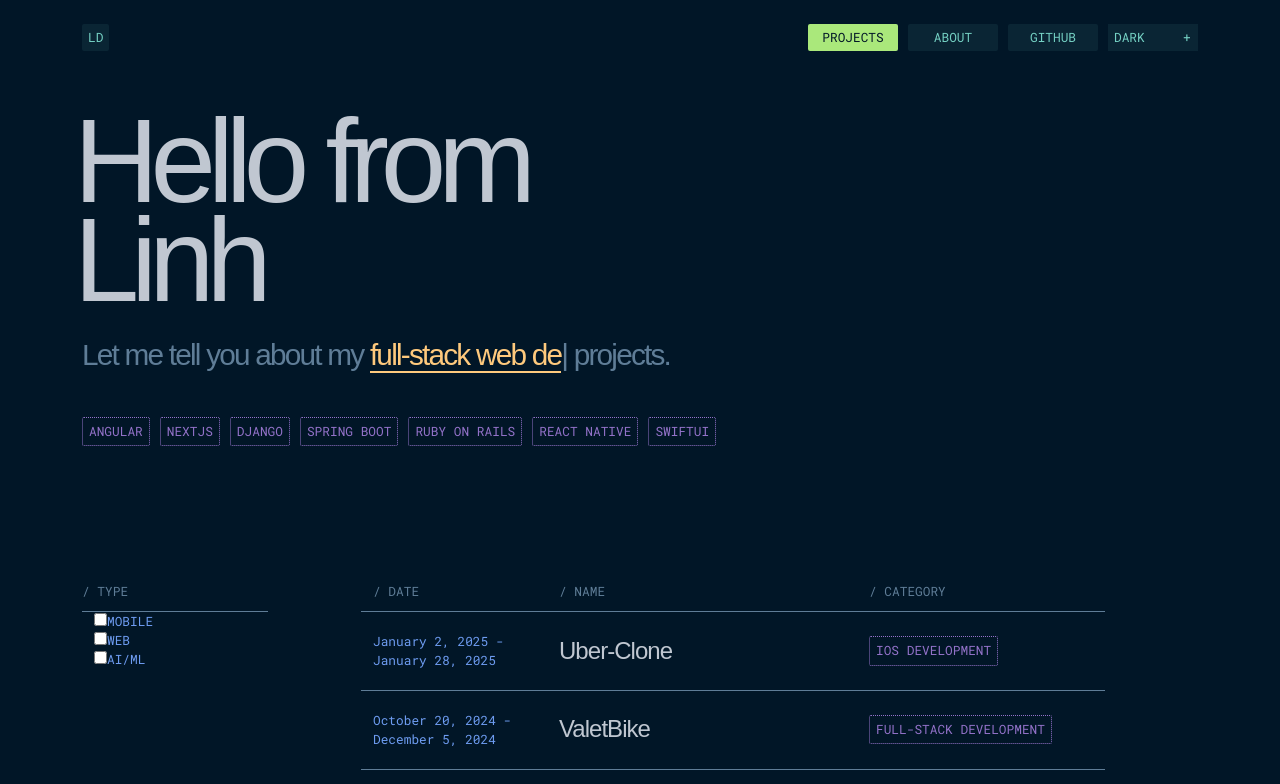
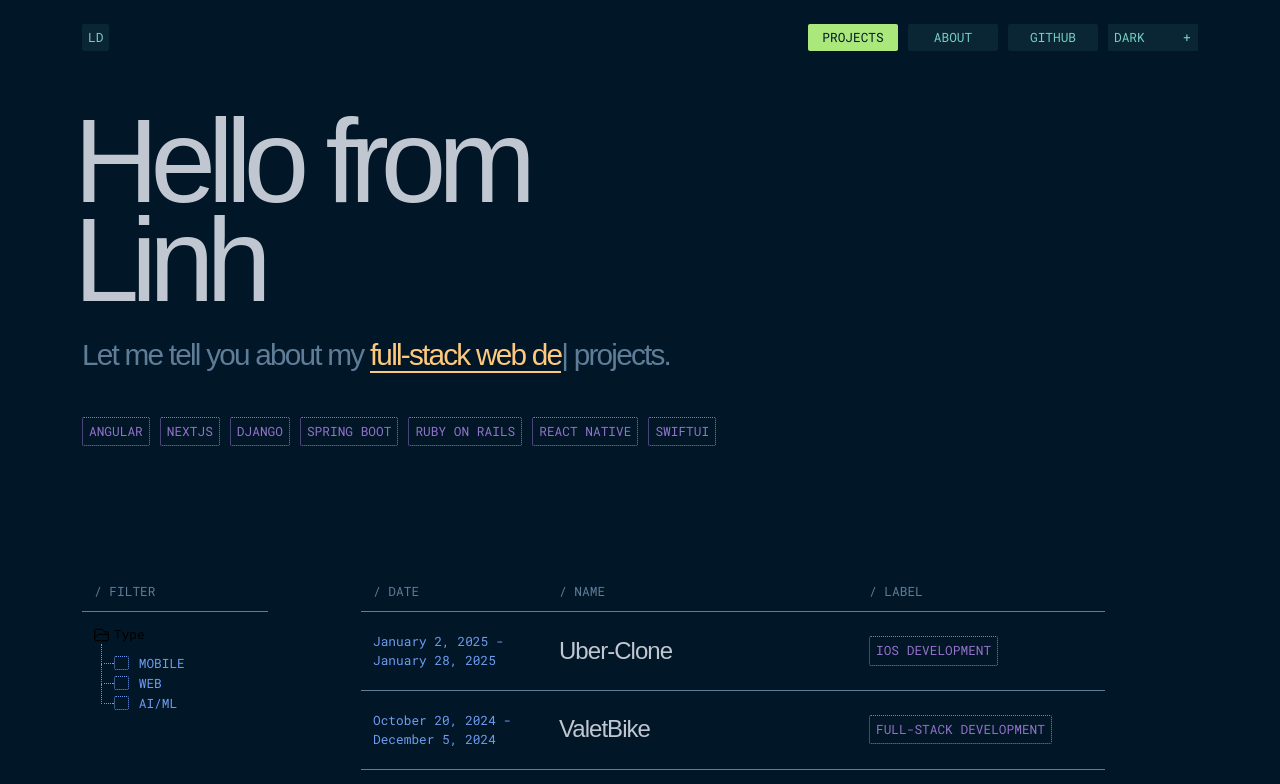
Before and after one commit to LynnHaDo/Portfolio, a Next.js app: page / in a window 1280 px wide. Shown: the top 784 px of the page. Built offline with nearby package versions, Linux system fonts and the light colour scheme.

Commit message:
Add folder structure to filters

```diff
--- a/pages/index.js
+++ b/pages/index.js
@@ -29,6 +29,7 @@ export async function getStaticProps() {
 export default function Home( { allProjectsData, allProjectCategories, techStack } ) {
   const [projectsData, setProjectsData] = useState(allProjectsData);
   const [selectedCategories, setSelectedCategories] = useState([]);
+  const [isFilterShown, showFilter] = useState(true);
 
   const filterProjectsByCategory = (projectsData, categories = []) => {
     if (categories.length == 0)
@@ -51,7 +52,6 @@ export default function Home( { allProjectsData, allProjectCategories, techStack
     {
         setSelectedCategories([...selectedCategories, category])
     }
-    console.log(selectedCategories);
   }
 
   return (
@@ -84,13 +84,29 @@ export default function Home( { allProjectsData, allProjectCategories, techStack
             <div className="row mt-5 mb-3">
                 <div className={`col-lg-2 ${utilStyles.lightText} ${utilStyles.code} ${utilStyles.allCaps} mb-5`}>
                     <div className={`${utilStyles.tableHeader} row`}>
-                        / TYPE
+                        <div className="col-lg-12">
+                            / FILTER
+                        </div>
+                    </div>
+                    <div style={{marginTop: '1em'}}>
+                    <button className={utilStyles.filterOpenner} onClick={() => showFilter(!isFilterShown)}>
+                        <svg className={utilStyles.folderIcon} width={20} height={16} viewBox="0 0 16 10" fill="none" xmlns="http://www.w3.org/2000/svg">
+                            <title>Folder Icon</title>
+                            {
+                                isFilterShown ? <path fillRule="evenodd" clipRule="evenodd" d="M1 0H7V1H1V0ZM1 6V1H0V9H1V10H11V9H12V3H11V2H8V1H7V2H8V3H11V4H3V5H2V6H1ZM1 7V9H11V5H3V6H2V7H1Z" fill="currentColor"></path> :
+                                <path fillRule="evenodd" clipRule="evenodd" d="M7 0H1V1H0V2V3V9H1V10H11V9H12V3H11V2H8V1H7V0ZM11 3V9H1V3H7H8H11ZM7 1V2H1V1H7Z" fill="currentColor"></path>
+                            }
+                        </svg>
+                        Type
+                    </button>
                     </div>
                     {
-                        allProjectCategories.map(category => (
-                            <div className="form-check category" key={category}>
-                                <input className="form-check-input" type="checkbox" value={category} id={category} onChange={() => handleCheck(category)} />
-                                <label className="form-check-label" htmlFor={category}>
+                        isFilterShown && allProjectCategories.map(category => (
+                            <div className={utilStyles.formCheck} key={category}>
+                                <span></span>
+                                <span></span>
+                                <input type="checkbox" value={category} id={category} onChange={() => handleCheck(category)} />
+                                <label htmlFor={category}>
                                     {category}
                                 </label>
                             </div>
@@ -107,7 +123,7 @@ export default function Home( { allProjectsData, allProjectCategories, techStack
                             / NAME
                         </div>
                         <div className={`col-lg-4 ${utilStyles.code}`}>
-                            / CATEGORY
+                            / LABEL
                         </div>
                     </div>
                     <div className={utilStyles.list}>
--- a/styles/utils.module.scss
+++ b/styles/utils.module.scss
@@ -171,3 +171,67 @@
     padding-bottom: 10px;
     color: var(--borderColor);
 }
+
+/** Checkbox **/
+
+.filterOpenner {
+    background: none;
+    border: none;
+    padding: 0;
+    margin-bottom: 10px;
+}
+
+.formCheck {
+    display: flex;
+    align-items: center;
+
+    span {
+        display: block;
+        width: 10px;
+
+        &:nth-child(1) {
+            transform: translateY(-10px) translateX(-2px);
+            border-right: 1px dotted currentColor;
+            height: 20px;
+        }
+
+        &:nth-child(2) {
+            transform: translateY(-5px) rotate(90deg);
+            border-right: 1px dotted currentColor;
+            height: 10px;
+        }
+    }
+
+    input {
+        display: grid;
+        place-content: center;
+        appearance: none;
+        background-color: var(--bg);
+        margin-right: 10px;
+        color: currentColor;
+        width: 1.15em;
+        height: 1.15em;
+        border: 1px dotted currentColor;
+        border-radius: var(--navLinkBorderRadius);
+        transform: translateY(-0.075em);
+
+        &::before {
+            content: "";
+            width: 0.65em;
+            height: 0.65em;
+            transform: scale(0);
+            transition: 120ms transform ease-in-out;
+            box-shadow: inset 1em 1em var(--highlight);
+        }
+
+        &:checked {
+            + label {
+                background-color: var(--highlight);
+            }
+
+            &::before {
+                transform: scale(1);
+            }
+        }
+    }
+}
```
